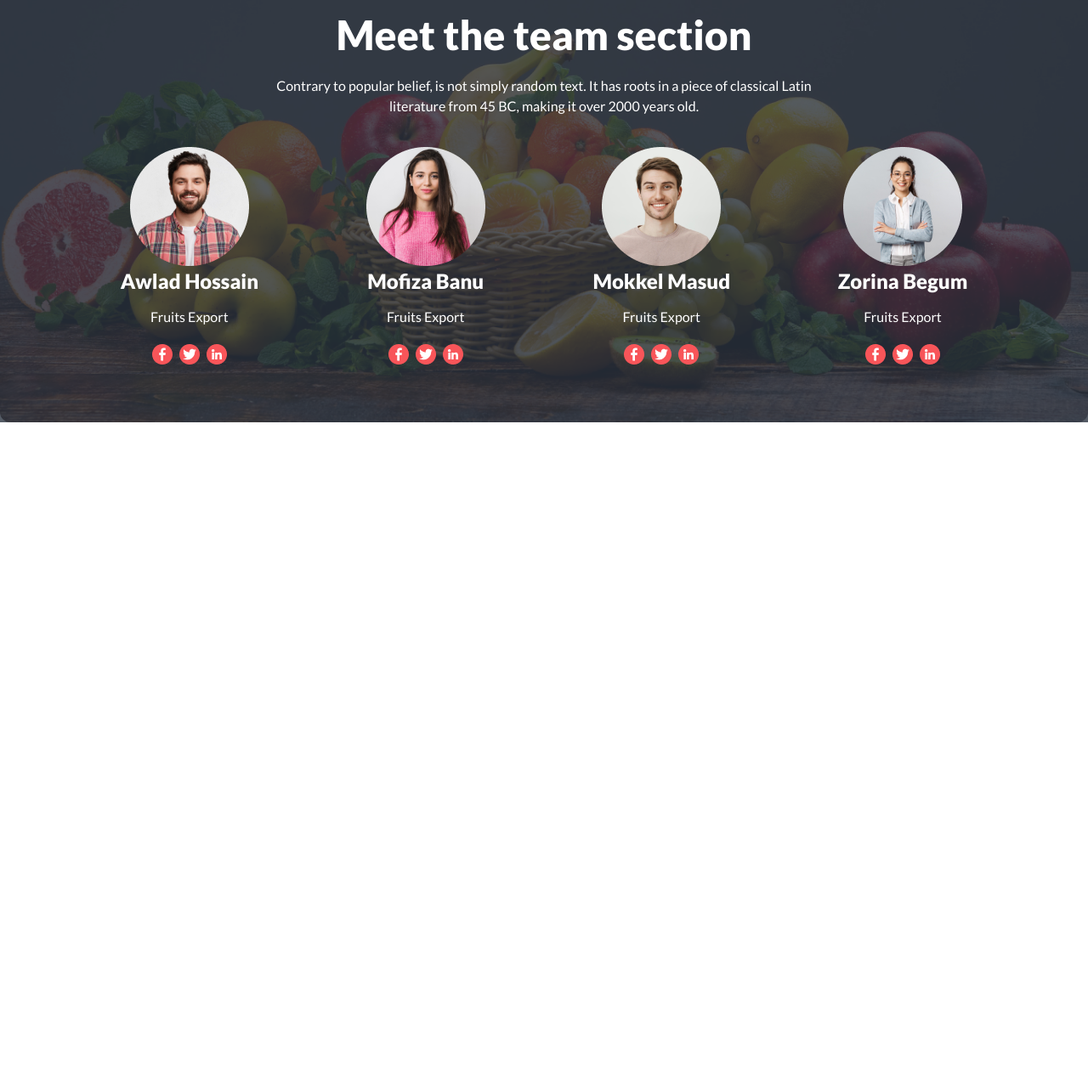
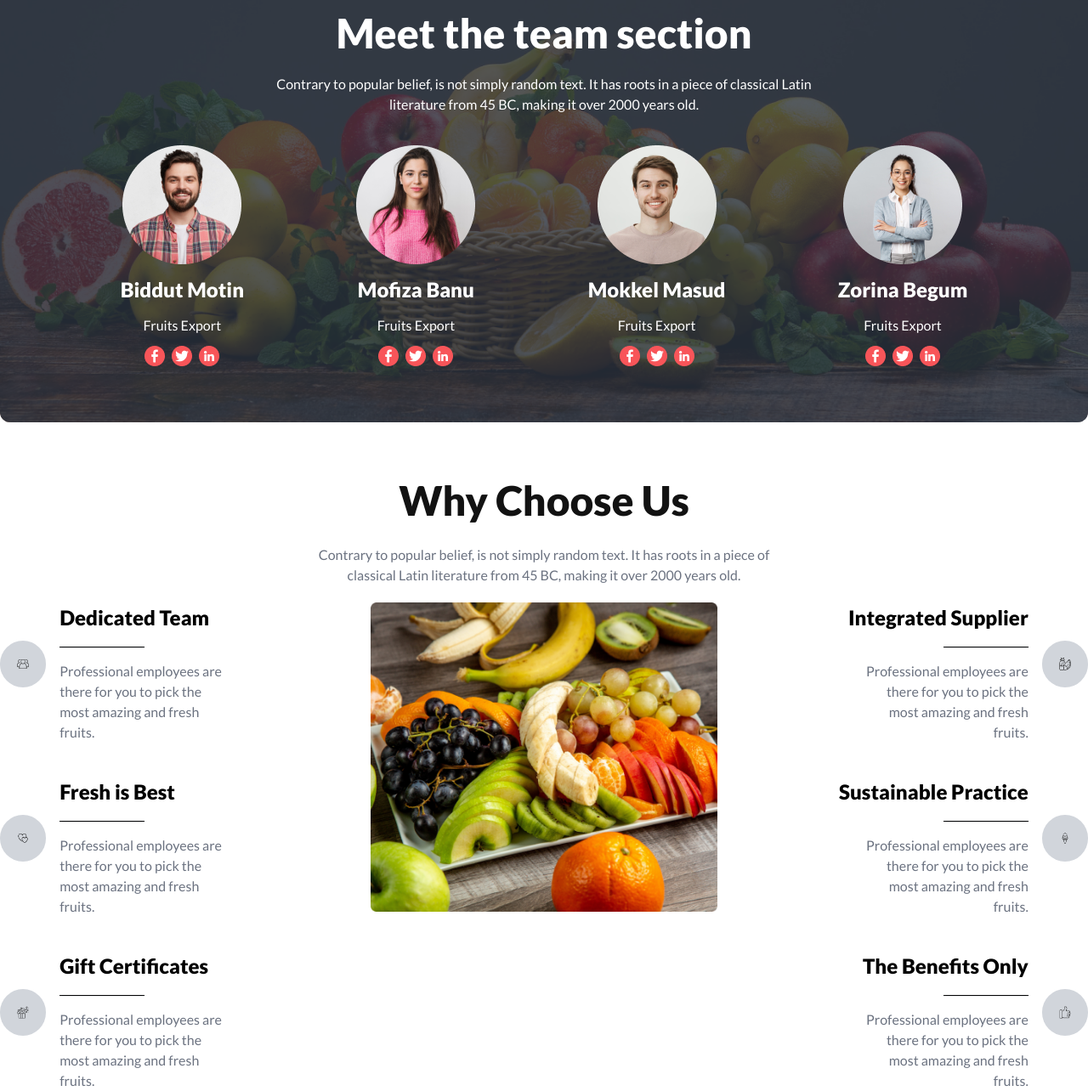
Before and after one commit to muhammad-shahin/fruits-burst, a plain HTML site: page index.html in a window 1280 px wide. Shown: the part 1752-3036 px from the top of the page at 85% size. Before the commit the page ends 2249 px from the top, so only its background shows below. Drawn offline with nearby package versions, Linux system fonts and the light colour scheme.

Commit message:
why chose us section added

```diff
--- a/index.html
+++ b/index.html
@@ -527,29 +527,29 @@
       <!-- Meet the team section -->
       <section class="mt-14">
         <div
-          class="hero min-h-[70vh] w-[90%] lg:w-full rounded-xl"
+          class="hero min-h-[70vh] w-[90%] lg:w-full mx-auto rounded-xl"
           style="
             background-image: url('./images/banner1.png');
           "
         >
-          <div class="hero-overlay bg-opacity-80"></div>
+          <div class="hero-overlay bg-opacity-80 rounded-xl"></div>
           <div class="hero-content text-center text-neutral-content flex flex-col justify-center items-center">
             <div class="w-full">
               <h2
                 class="mb-3 lg:text-[48px] text-[30px] font-extrabold text-white">
                 Meet the team section
               </h2>
-              <p class="text-[#fff] mb-5 max-w-[70%] mx-auto">
+              <p class="text-[#fff] mb-5 w-[90%] lg:max-w-[70%] mx-auto">
                 Contrary to popular belief, is not simply random text. It has roots in a piece of classical Latin literature from 45 BC, making it over 2000 years old.
               </p>
             </div>
             <!-- Team member -->
-            <div class="w-full flex justify-between items-center">
+            <div class="w-full flex flex-col gap-10 lg:flex-row justify-between items-center">
               <!-- member-1 -->
               <div class="flex flex-col justify-center items-center">
                 <img src="images/member1.png" class="w-[140px]">
-                <h4 class="mb-3 lg:text-[24px] text-[30px] font-extrabold text-white">Awlad Hossain</h4>
-                <p class="text-[#fff] mb-5 max-w-[70%] mx-auto">Fruits Export
+                <h4 class="my-3 lg:text-[24px] text-[30px] font-extrabold text-white">Biddut Motin</h4>
+                <p class="text-[#fff] mb-3 max-w-[70%] mx-auto">Fruits Export
                 </p>
                 <div class="flex justify-center items-center gap-2">
                   <img src="images/facebook.png" class="w-[24px]">
@@ -560,8 +560,8 @@
               <!-- member-2 -->
               <div class="flex flex-col justify-center items-center">
                 <img src="images/member2.png" class="w-[140px]">
-                <h4 class="mb-3 lg:text-[24px] text-[30px] font-extrabold text-white">Mofiza Banu</h4>
-                <p class="text-[#fff] mb-5 max-w-[70%] mx-auto">Fruits Export
+                <h4 class="my-3 lg:text-[24px] text-[30px] font-extrabold text-white">Mofiza Banu</h4>
+                <p class="text-[#fff] mb-3 max-w-[70%] mx-auto">Fruits Export
                 </p>
                 <div class="flex justify-center items-center gap-2">
                   <img src="images/facebook.png" class="w-[24px]">
@@ -572,8 +572,8 @@
               <!-- member-3 -->
               <div class="flex flex-col justify-center items-center">
                 <img src="images/member3.png" class="w-[140px]">
-                <h4 class="mb-3 lg:text-[24px] text-[30px] font-extrabold text-white">Mokkel Masud</h4>
-                <p class="text-[#fff] mb-5 max-w-[70%] mx-auto">Fruits Export
+                <h4 class="my-3 lg:text-[24px] text-[30px] font-extrabold text-white">Mokkel Masud</h4>
+                <p class="text-[#fff] mb-3 max-w-[70%] mx-auto">Fruits Export
                 </p>
                 <div class="flex justify-center items-center gap-2">
                   <img src="images/facebook.png" class="w-[24px]">
@@ -584,8 +584,8 @@
               <!-- member-4 -->
               <div class="flex flex-col justify-center items-center">
                 <img src="images/member4.png" class="w-[140px]">
-                <h4 class="mb-3 lg:text-[24px] text-[30px] font-extrabold text-white">Zorina Begum</h4>
-                <p class="text-[#fff] mb-5 max-w-[70%] mx-auto">Fruits Export
+                <h4 class="my-3 lg:text-[24px] text-[30px] font-extrabold text-white">Zorina Begum</h4>
+                <p class="text-[#fff] mb-3 max-w-[70%] mx-auto">Fruits Export
                 </p>
                 <div class="flex justify-center items-center gap-2">
                   <img src="images/facebook.png" class="w-[24px]">
@@ -597,6 +597,108 @@
           </div>
         </div>
       </section>
+
+      <!-- Why Chose Us Section -->
+      <section class="mt-14">
+
+
+          <!-- heading content -->
+          <div class="w-full text-center">
+            <h2
+              class="mb-4 lg:text-[48px] text-[30px] font-extrabold text-[#121212]">
+              Why Choose Us
+            </h2>
+            <p class="text-gray-500 mb-5 w-[90%] lg:max-w-[45%] mx-auto">
+              Contrary to popular belief, is not simply random text. It has roots in a piece of classical Latin literature from 45 BC, making it over 2000 years old.
+            </p>
+          </div>
+
+        <div class="w-[90%] lg:w-full mx-auto grid grid-cols-1 lg:grid-cols-3 gap-7">
+          <!-- why chose cards left-->
+          <div class="space-y-10">
+            <!-- left cards -->
+
+            <!-- chose us card-1 -->
+            <div class="flex justify-center items-center gap-4 text-center lg:text-left flex-col lg:flex-row">
+              <div class="mt-[-20px] bg-gray-300 rounded-full p-5 flex justify-center items-center">
+                <img src="images/people.png">
+              </div>
+              <div>
+                <h6 class="text-black font-extrabold text-[24px]">Dedicated Team</h6>
+                <div class="divider w-[100px] text-center lg:text-left my-4 bg-black h-[1px] mx-auto lg:mx-0"></div>
+                <p class="lg:max-w-[60%] text-center lg:text-left text-gray-500">Professional employees are there for you to pick the most amazing and fresh fruits.</p>
+              </div>
+            </div>
+            <!-- chose us card-2 -->
+            <div class="flex justify-center items-center gap-4 text-center lg:text-left flex-col lg:flex-row">
+              <div class="mt-[-20px] bg-gray-300 rounded-full p-5 flex justify-center items-center">
+                <img src="images/love.png">
+              </div>
+              <div>
+                <h6 class="text-black font-extrabold text-[24px] text-center lg:text-left">Fresh is Best</h6>
+                <div class="divider w-[100px] text-center lg:text-left my-4 bg-black h-[1px] mx-auto lg:mx-0"></div>
+                <p class="lg:max-w-[60%] text-center lg:text-left text-gray-500">Professional employees are there for you to pick the most amazing and fresh fruits.</p>
+              </div>
+            </div>
+            <!-- chose us card-3 -->
+            <div class="flex justify-center items-center gap-4 text-center lg:text-left flex-col lg:flex-row">
+              <div class="mt-[-20px] bg-gray-300 rounded-full p-5 flex justify-center items-center">
+                <img src="images/gift-box.png">
+              </div>
+              <div>
+                <h6 class="text-black font-extrabold text-[24px] text-center lg:text-left">Gift Certificates</h6>
+                <div class="divider w-[100px] text-center lg:text-left my-4 bg-black h-[1px] mx-auto lg:mx-0"></div>
+                <p class="lg:max-w-[60%] text-center lg:text-left text-gray-500">Professional employees are there for you to pick the most amazing and fresh fruits.</p>
+              </div>
+            </div>
+          </div>
+
+          <!-- why chose cards middle-->
+          <div class="mx-auto">
+            <img src="images/whychoose1.png">
+          </div>
+
+          <!-- why chose cards right-->
+          <div class="space-y-10">
+            <!-- right cards -->
+
+            <!-- chose us card-4 -->
+            <div class="flex justify-center items-center gap-4 text-right lg:text-right flex-col lg:flex-row-reverse">
+              <div class="mt-[-20px] bg-gray-300 rounded-full p-5 flex justify-center items-center">
+                <img src="images/fruit.png">
+              </div>
+              <div>
+                <h6 class="text-black font-extrabold text-[24px] text-center lg:text-right">Integrated Supplier</h6>
+                <div class="divider w-[100px] text-center lg:text-right my-4 bg-black h-[1px] lg:ml-auto lg:mx-0 mx-auto"></div>
+                <p class="lg:max-w-[60%] text-center lg:text-right lg:ml-auto text-gray-500">Professional employees are there for you to pick the most amazing and fresh fruits.</p>
+              </div>
+            </div>
+            <!-- chose us card-5 -->
+            <div class="flex justify-center items-center gap-4 text-right lg:text-right flex-col lg:flex-row-reverse">
+              <div class="mt-[-20px] bg-gray-300 rounded-full p-5 flex justify-center items-center">
+                <img src="images/ice-cream.png">
+              </div>
+              <div>
+                <h6 class="text-black font-extrabold text-[24px] text-center lg:text-right">Sustainable Practice</h6>
+                <div class="divider w-[100px] text-center lg:text-right my-4 bg-black h-[1px] lg:ml-auto lg:mx-0 mx-auto"></div>
+                <p class="lg:max-w-[60%] text-center lg:text-right lg:ml-auto text-gray-500">Professional employees are there for you to pick the most amazing and fresh fruits.</p>
+              </div>
+            </div>
+            <!-- chose us card-6 -->
+            <div class="flex justify-center items-center gap-4 text-right lg:text-right flex-col lg:flex-row-reverse">
+              <div class="mt-[-20px] bg-gray-300 rounded-full p-5 flex justify-center items-center">
+                <img src="images/like.png">
+              </div>
+              <div>
+                <h6 class="text-black font-extrabold text-[24px] text-center lg:text-right">The Benefits Only</h6>
+                <div class="divider w-[100px] text-center lg:text-right my-4 bg-black h-[1px] lg:ml-auto lg:mx-0 mx-auto"></div>
+                <p class="lg:max-w-[60%] text-center lg:text-right lg:ml-auto text-gray-500">Professional employees are there for you to pick the most amazing and fresh fruits.</p>
+              </div>
+            </div>
+          </div>
+
+        </div>
+      </section>
     </main>
   </body>
 </html>
```
Also changed, not shown: images/fruit.png (added), images/gift-box.png (added), images/ice-cream.png (added), images/like.png (added), images/love.png (added), images/people.png (added).
